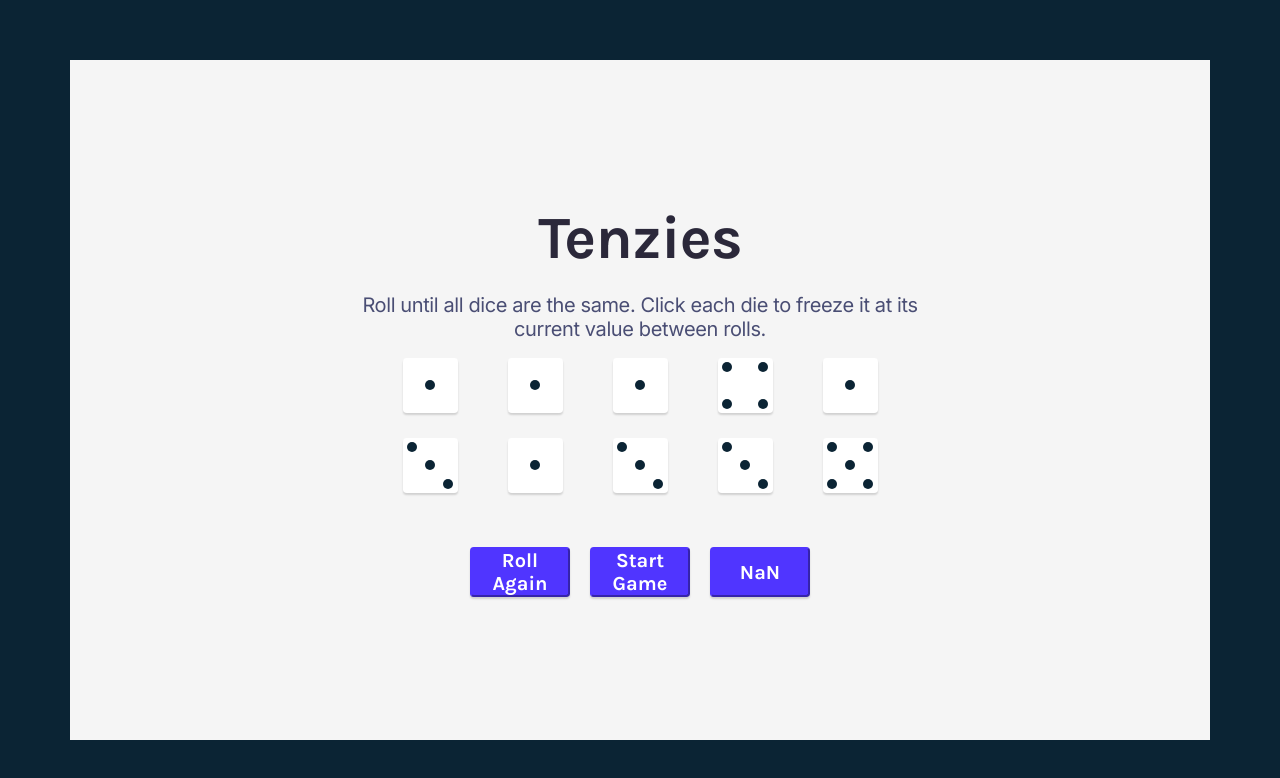
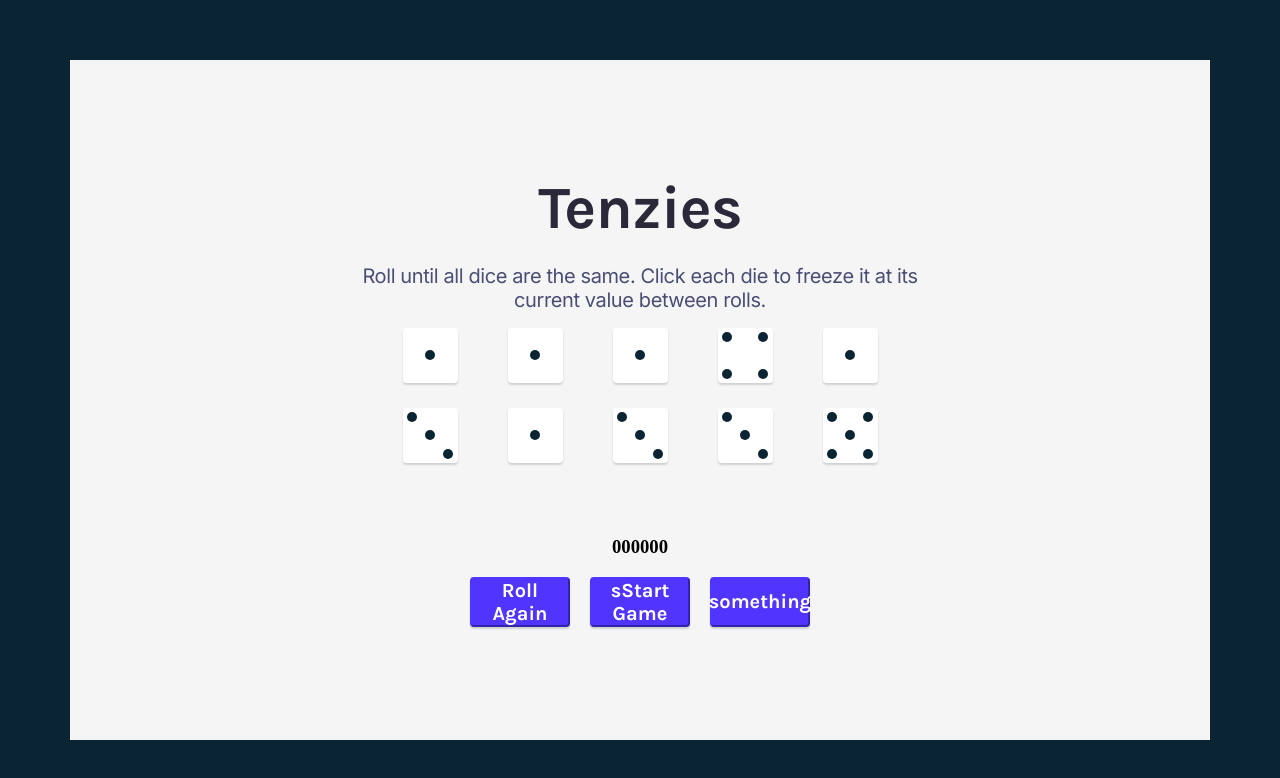
Before and after one commit to dwighthan/tenzies, a React (Create React App) app: page / in a window 1280 px wide. Shown: the top 778 px of the page. Built offline with nearby package versions, Linux system fonts and the light colour scheme.

Commit message:
different stopwatch method

```diff
--- a/src/App.js
+++ b/src/App.js
@@ -23,44 +23,47 @@ function App() {
   //TIMER CODE
 
     //two states to hold time when game starts and when game finishes
-    const [time, setTime] = React.useState()
-    const [now, setNow] = React.useState()
+    const [time, setTime] = React.useState(0)
+    const [start, setStart] = React.useState(false)
 
     //useRef will help us run a timer without rerendering our entire component
-    const intervalRef = React.useRef(null)
-
-    let stopTimer
+    // const intervalRef = React.useRef(null)
 
 
+    React.useEffect(() => {
+      let interval
+      if (start) {
+        interval = setInterval(() => {
+          setTime(prevTime => prevTime + 10)
+        }, 10)
+      } else {
+        clearInterval(interval);
+      }
+
+      return () => clearInterval(interval)
+    }, [start])
 
     function startGame() {
-      setTime(Date.now())
-      setNow(Date.now())
-      stopTimer = setInterval(() => (
-          setTime(Date.now())
-      ), 10);
+      setStart(true)
+    }
+
+    function gameWon() {
+      setStart(false)
     }
 
     function endGame() {
-      clearInterval(stopTimer)
-      setTime((prevState) => (prevState))
-      setNow((prevState) => (prevState))
+      setStart(false)
+      setTime(0)
     }
-      //
 
-    //   if (isNotAllHeld) {
-    //     setDisplayTimer(false)
-    //   } else {
-    //     setDisplayTimer(true)
-    //     setTime(Date.now())
-    //     setNow(Date.now())
-    //     intervalRef.current = setInterval(() => {
-    //     setTime(Date.now())
-    //       }, 10)
-    //   }
+    // function startGame() {
+    //   setTime(Date.now())
+    //   setNow(Date.now())
+    //   stopTimer = setInterval(() => (
+    //       setTime(Date.now())
+    //   ), 10);
     // }
 
-  //END OF TIMER CODE
 
     //useEffect in order to keep our two states in sync
     React.useEffect(() => {
@@ -128,8 +131,6 @@ function App() {
     //mapping over state to turn our array of objects into JSX elements
     const diceArray = dice.map((die) => (<Die key={die.id} value={die.value} isHeld={die.isHeld} holdDice={() => holdDice(die.id)}/>))
 
-    //timeValue made to string to assign to JSX element
-    let timePassed = (time - now) / 1000;
 
   return (
     <div>
@@ -140,10 +141,17 @@ function App() {
       <div className="die-container">
         {diceArray}
       </div>
+
+        <h3>
+          <span>{("0" + Math.floor(time / 60000) % 60).slice(-2)}</span>
+          <span>{("0" + Math.floor(time / 1000) % 60).slice(-2)}</span>
+          <span>{("0" + (time / 10) % 1000).slice(-2)}</span>
+        </h3>
+
       <div className="button-container">
-          <button className="button-reroll" onClick={newDice}>Roll Again</button>
-          <button className="button-reroll" onClick={endGame}> Start Game </button>
-          <button className="button-reroll" onClick={startGame}>{timePassed}</button>
+          <button className="button-reroll" onlick={newDice}>Roll Again</button>
+          <button className="button-reroll" onClick={startGame}> sStart Game </button>
+          <button className="button-reroll" onClick={gameWon}>something</button>
       </div>
 
       {/* <h3 className="header-instructions-2">The game will start when you click your first die.</h3>  */}
```
